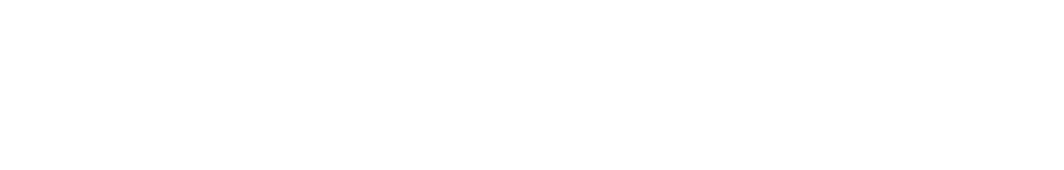
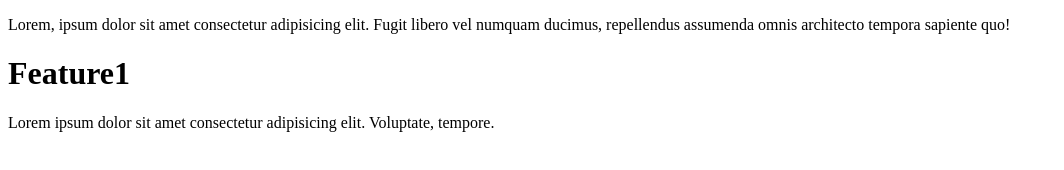
Before and after one commit to Samarweb44/new_web, a plain HTML site: page index.html in a window 1280 px wide. Shown: the whole page, without its empty margins (0-1064 px from the left). Drawn offline with Linux system fonts and the light colour scheme.

Commit message:
hello world

```diff
--- a/index.html
+++ b/index.html
@@ -6,6 +6,8 @@
     <title>Document</title>
 </head>
 <body>
-
+    <p>Lorem, ipsum dolor sit amet consectetur adipisicing elit. Fugit libero vel numquam ducimus, repellendus assumenda omnis architecto tempora sapiente quo!</p>
+    <h1>Feature1</h1>
+    <p>Lorem ipsum dolor sit amet consectetur adipisicing elit. Voluptate, tempore.</p>
 </body>
 </html>
```
